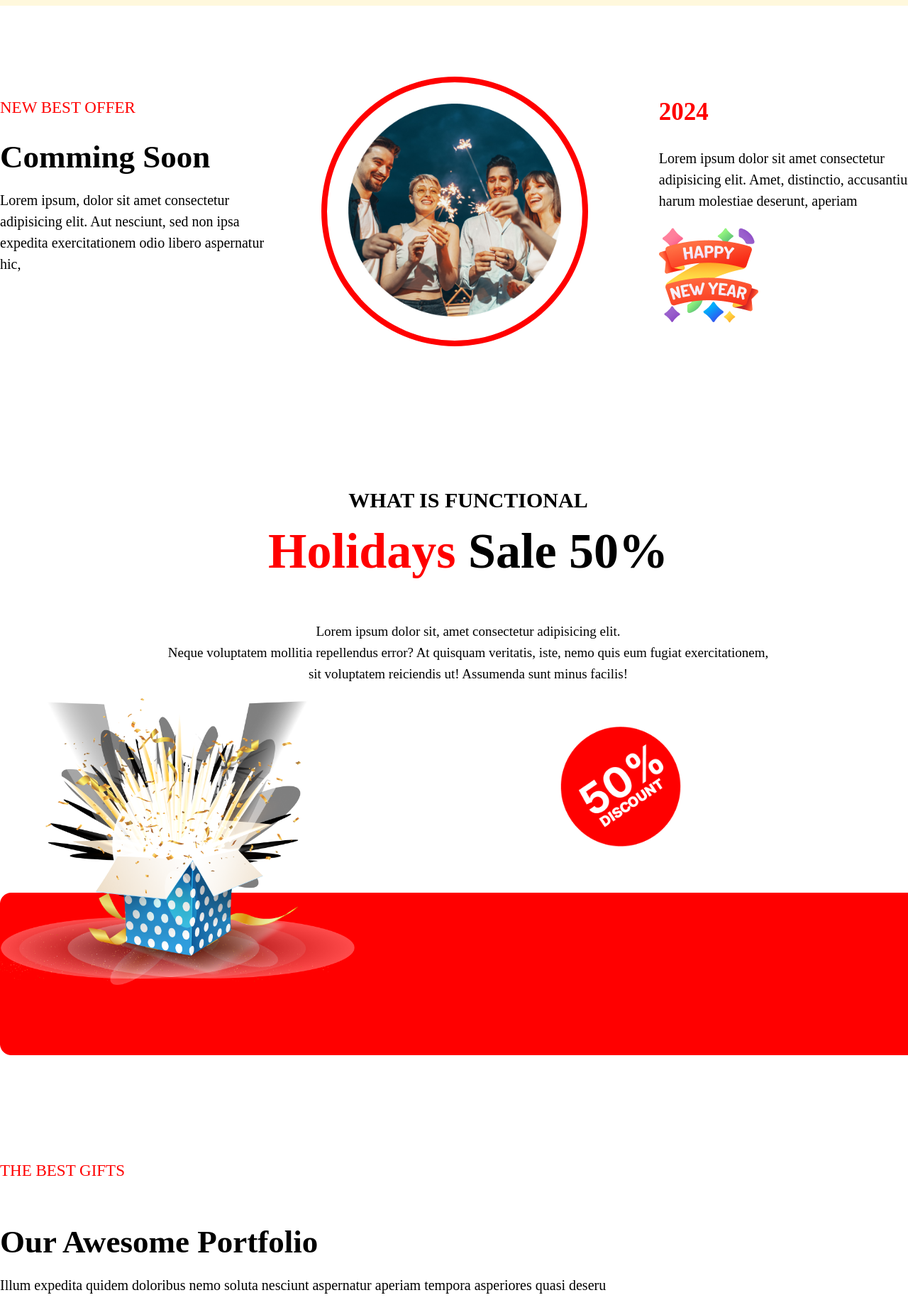
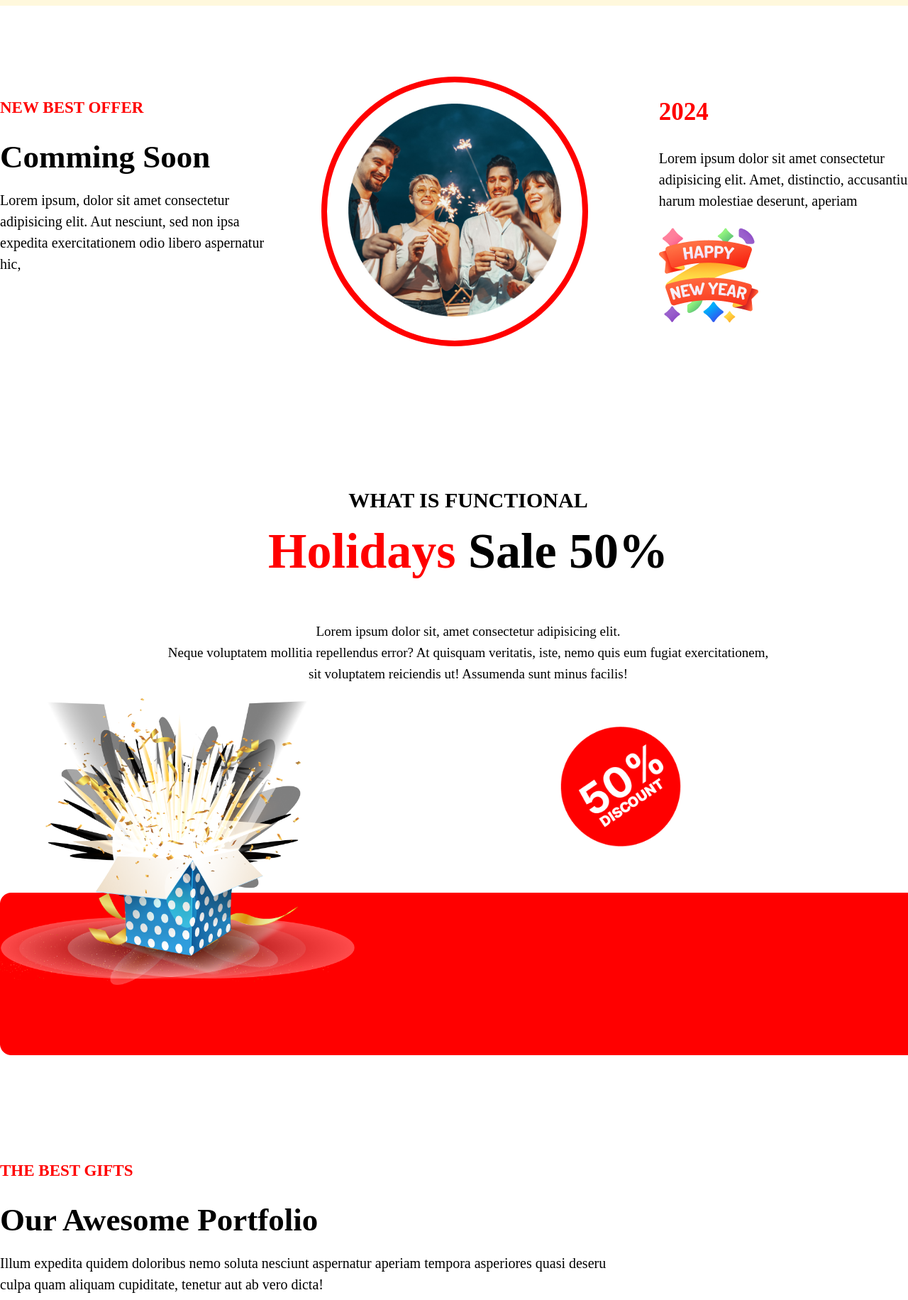
Before and after one commit to Hisam-Uddin-Shawon/assignment-1, a plain HTML site: page index.html in a window 1280 px wide. Shown: the part 2880-4712 px from the top of the page at 71% size. Drawn offline with Linux system fonts and the light colour scheme.

Commit message:
final commit

```diff
--- a/Styles/style.css
+++ b/Styles/style.css
@@ -125,7 +125,7 @@ body main{
 .offer-des h4{
     color: red;
     font-size: 23px;
-    font-weight: 500;
+    font-weight: 600;
     padding-bottom: 0px;
     margin-bottom: 0px;
 }
@@ -212,7 +212,8 @@ body main{
 #product h4{
     color: red;
     font-size: 23px;
-    font-weight: 500;
+    font-weight: 600;
+    margin: 0px;
 }
 #product h2{
     font-size: 45px;
@@ -277,6 +278,7 @@ footer{
     color: white;
     margin: 0px;
     padding: 0px;
+    margin-top: 120px;
 }
 .foot-1{
     display: flex;
```
